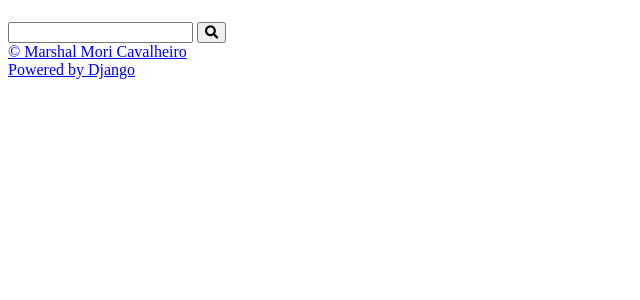
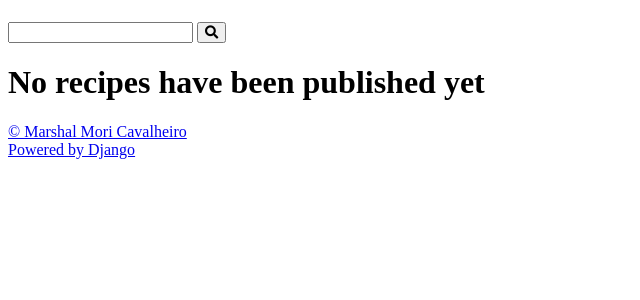
Before and after one commit to Dragon1207/django-project, a Django app: page / in a window 1280 px wide. Shown: the part 58-358 px from the top of the page, without its empty margins (0-640 px from the left). Run offline with Django 4.2, Linux system fonts and the light colour scheme; data that the repository does not hold is empty.

```diff
--- a/recipes/templates/recipes/pages/home.html
+++ b/recipes/templates/recipes/pages/home.html
@@ -7,6 +7,10 @@
 
         {% for recipe in recipes  %}
             {% include 'recipes/partials/recipe.html' %}
+        {% empty %}
+            <div class="center m-y">
+                <h1>No recipes have been published yet</h1>
+            </div>
         {% endfor %}
     </div>
 {% endblock content %}
--- a/recipes/views.py
+++ b/recipes/views.py
@@ -4,6 +4,8 @@ from recipes.models import Recipe
 
 
 def home(request):
+    # recipes = get_list_or_404(Recipe.objects.filter(
+    #     is_published=True,).order_by('-id'))
     recipes = Recipe.objects.filter(is_published=True).order_by('-id')
     return render(request, 'recipes/pages/home.html', context={
         'recipes': recipes})
```
